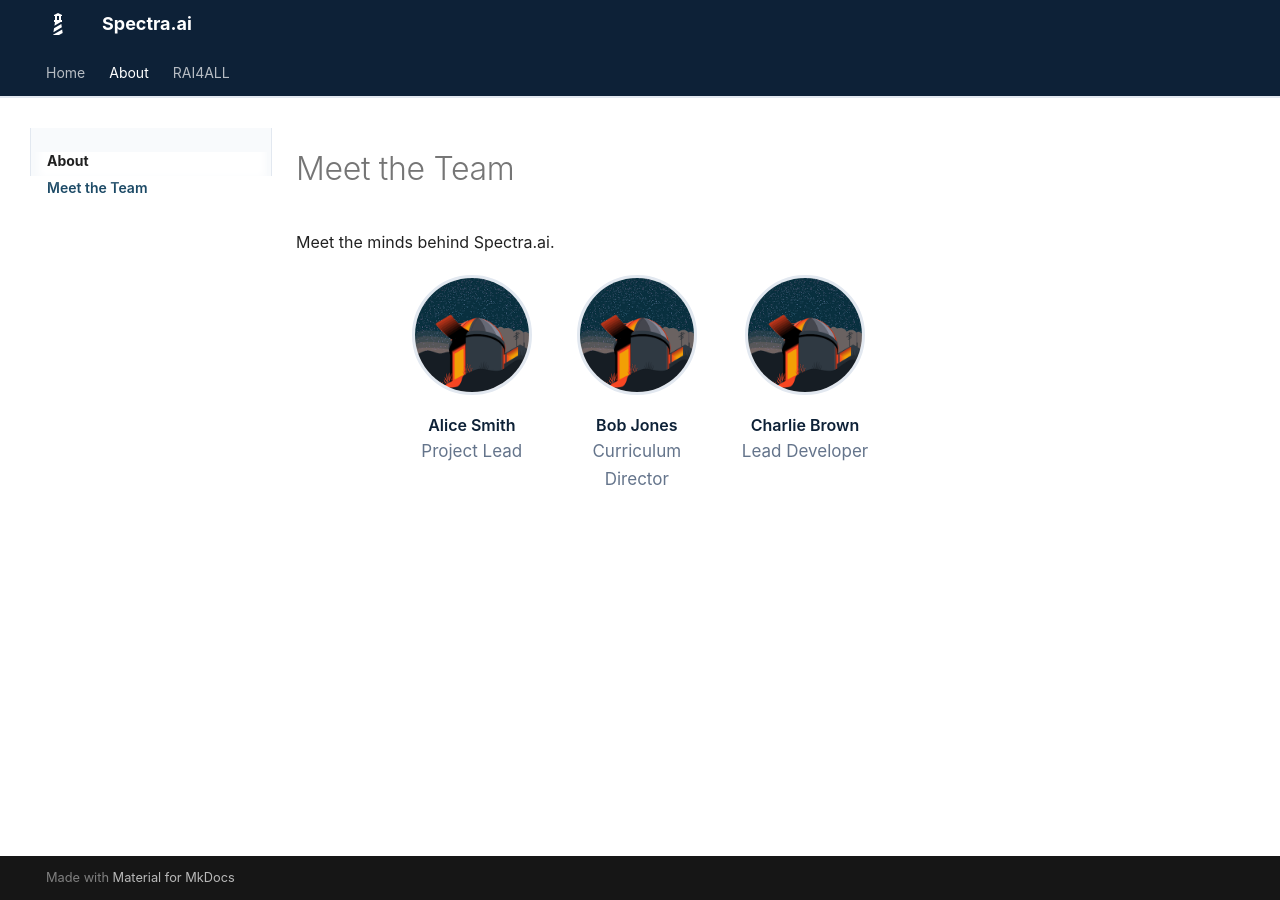
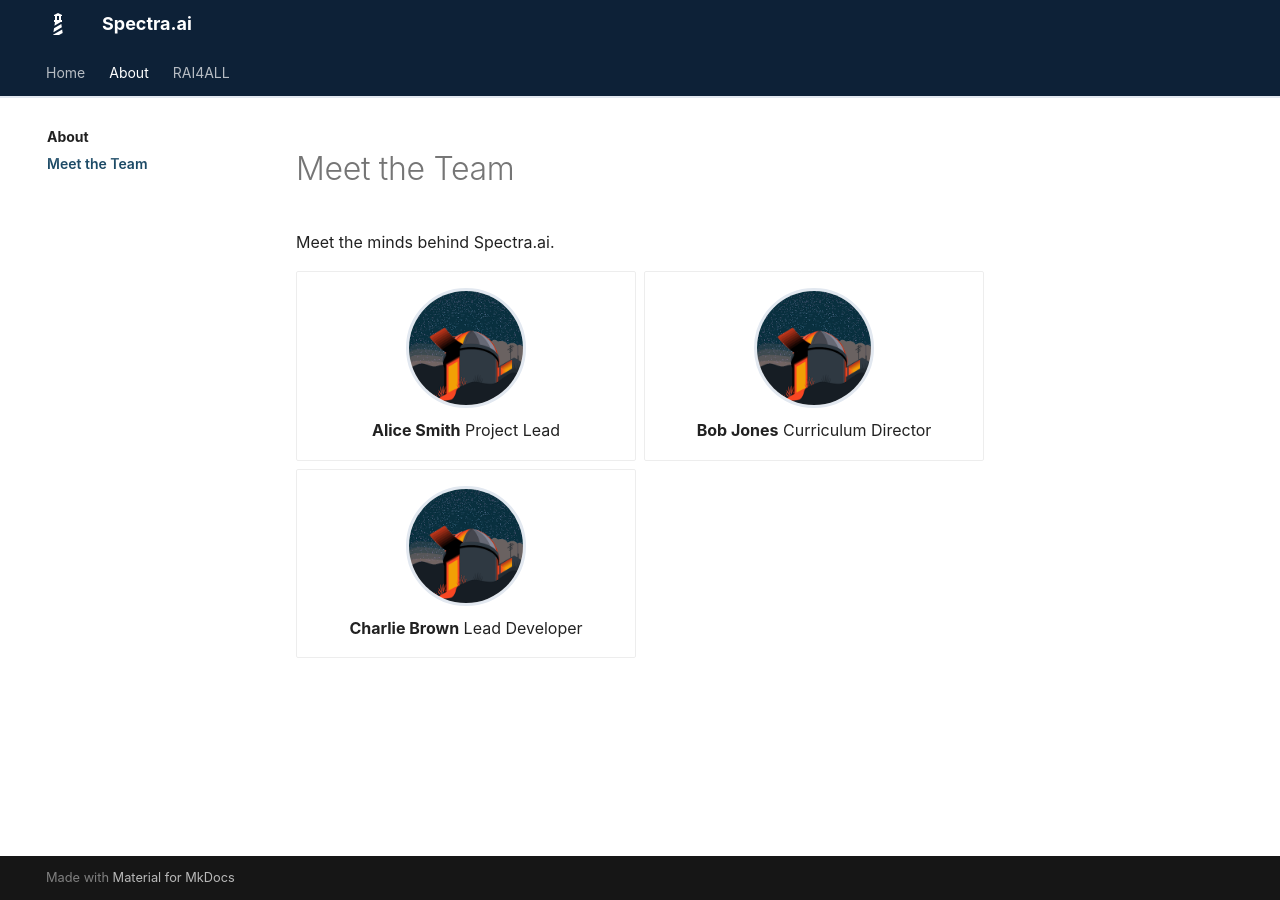
Before and after one commit to spectra-ai-main/spectra-ai-main.github.io, an MkDocs documentation site: the page built from docs/about/team.md, in a window 1280 px wide. Built offline with MkDocs 1.6.1 and Material for MkDocs 9.7.7, drawn with Linux system fonts in a browser that asks for light colours.

Commit message:
design n team updates

```diff
--- a/docs/about/team.md
+++ b/docs/about/team.md
@@ -2,24 +2,18 @@
 
 Meet the minds behind Spectra.ai.
 
-<div class="team-container">
+<div class="grid cards" markdown>
 
-  <div class="team-member">
-    <img src="/assets/team/alice.png" alt="Alice Smith">
-    <div class="team-name">Alice Smith</div>
-    <div class="team-role">Project Lead</div>
-  </div>
+-   ![Alice](../assets/team/alice.png){: .team-circle }
+    **Alice Smith**
+    Project Lead
 
-  <div class="team-member">
-    <img src="/assets/team/bob.png" alt="Bob Jones">
-    <div class="team-name">Bob Jones</div>
-    <div class="team-role">Curriculum Director</div>
-  </div>
+-   ![Bob](../assets/team/bob.png){: .team-circle }
+    **Bob Jones**
+    Curriculum Director
 
-  <div class="team-member">
-    <img src="/assets/team/charlie.png" alt="Charlie Brown">
-    <div class="team-name">Charlie Brown</div>
-    <div class="team-role">Lead Developer</div>
-  </div>
+-   ![Charlie](../assets/team/charlie.png){: .team-circle }
+    **Charlie Brown**
+    Lead Developer
 
 </div>
--- a/docs/assets/custom.css
+++ b/docs/assets/custom.css
@@ -17,6 +17,7 @@
     background-color: #f8fafc;
     border-right: 1px solid #e2e8f0;
     border-left: 1px solid #e2e8f0;
+    padding: 0;
 }
 
 /* 2. Remove default heavy drop shadows for a flatter, modern, academic look */
@@ -58,35 +59,19 @@ code, kbd, pre {
 }
 
 /* Circular Team Avatars */
-.team-container {
-    display: flex;
-    flex-wrap: wrap;
-    gap: 30px;
-    justify-content: center;
-    margin-top: 20px;
+
+/* Ensure the grid doesn't force images to 100% width */
+.grid.cards li {
+    text-align: center;
+    list-style: none;
 }
 
-.team-member {
-    text-align: center;
-    max-width: 150px;
-}
-
-.team-member img {
+.team-circle {
     width: 120px !important;
     height: 120px !important;
-    object-fit: cover; /* Ensures the image doesn't stretch */
-    border-radius: 50% !important; /* This creates the circle */
+    object-fit: cover;
+    border-radius: 50% !important;
     border: 3px solid #e2e8f0;
-    transition: transform 0.2s ease, border-color 0.2s ease;
+    margin: 0 auto 10px auto;
+    display: block;
 }
-
-.team-name {
-    font-weight: 600;
-    margin-top: 10px;
-    color: var(--md-primary-fg-color);
-}
-
-.team-role {
-    font-size: 0.85rem;
-    color: #64748b;
-}
--- a/mkdocs.yml
+++ b/mkdocs.yml
@@ -36,6 +36,8 @@ markdown_extensions:
   - md_in_html     # Required to process Markdown inside the <div>
   - admonition     # Create highly visible, colored callout boxes
   - pymdownx.superfences    # Nesting and Custom UI widgets
+  - pymdownx.tabbed:      # This helps with layout grouping
+      alternate_style: true
   - pymdownx.emoji:
       emoji_index: !!python/name:material.extensions.emoji.twemoji
       emoji_generator: !!python/name:material.extensions.emoji.to_svg
```
